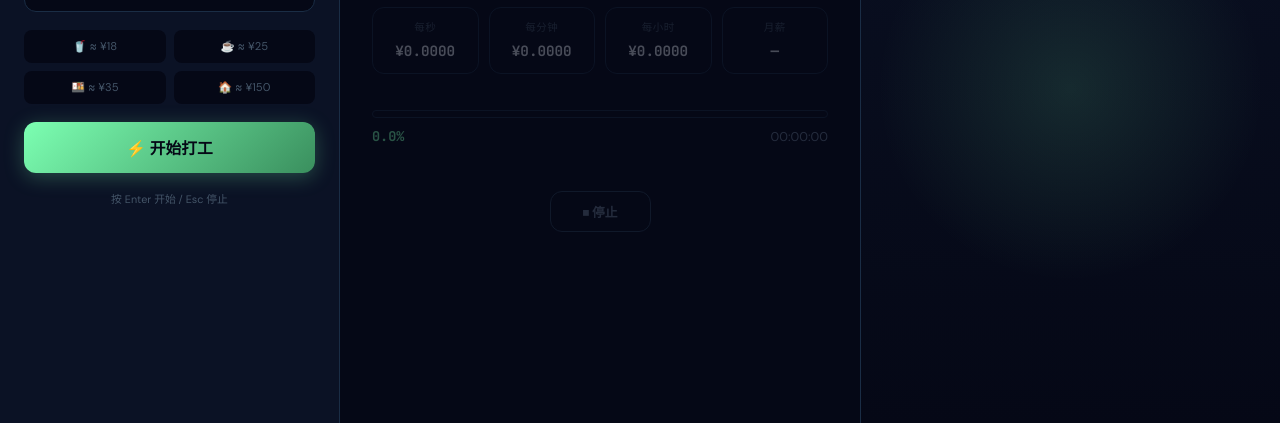
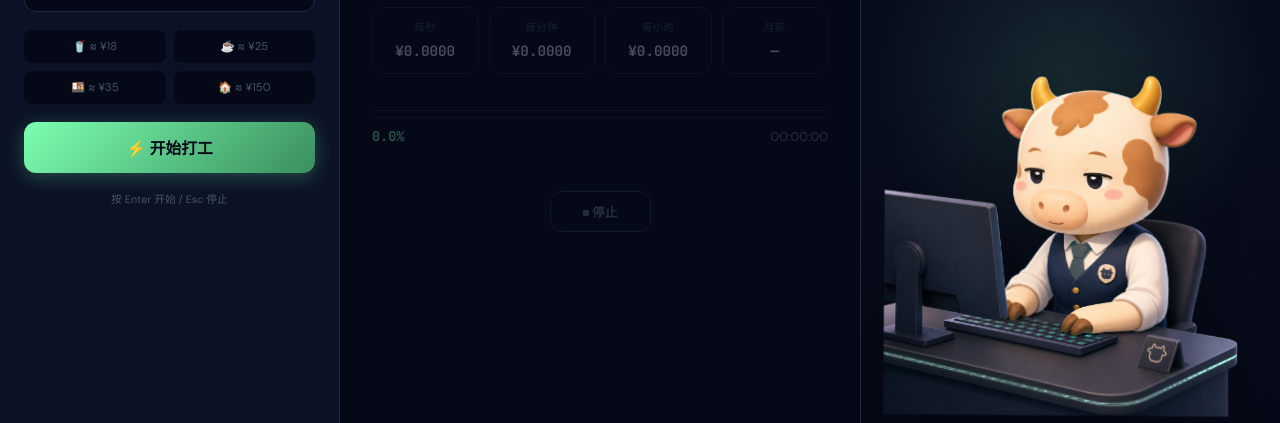
Before and after one commit to LuoDaa/Second_Salary_Calculation, a website: page web/index.html in a window 1280 px wide. Shown: the part 377-800 px from the top of the page. Drawn offline with Linux system fonts and the light colour scheme.

Commit message:
Ensure work cow fallback is always visible

```diff
--- a/web/index.html
+++ b/web/index.html
@@ -128,6 +128,7 @@
       <span class="live-dot">● 直播中</span>
     </div>
     <div id="cowTheater" class="cow-theater">
+      <img class="cow-static-fallback" src="/assets/spine/work-cow/work-cow-fallback-v2.png" alt="打工牛坐在电脑前办公">
       <!-- PixiJS canvas 挂载点 -->
     </div>
   </section>
--- a/web/src/cow-spine.js
+++ b/web/src/cow-spine.js
@@ -39,6 +39,7 @@ export class WorkCow {
     try {
       await this._loadSpine();
       this.isSpineReady = true;
+      this._setDomFallbackVisible(false);
       console.log("[cow] Spine loaded successfully");
       return;
     } catch (e) {
@@ -47,7 +48,13 @@ export class WorkCow {
 
     await this._loadFallback();
     this.isSpineReady = false;
+    this._setDomFallbackVisible(true);
     console.log("[cow] PNG fallback loaded");
+  }
+
+  _setDomFallbackVisible(visible) {
+    const el = document.querySelector(".cow-static-fallback");
+    if (el) el.hidden = !visible;
   }
 
   async _loadSpine() {
--- a/web/styles/layout.css
+++ b/web/styles/layout.css
@@ -117,8 +117,30 @@
     radial-gradient(circle at 50% 55%, rgba(124, 255, 178, .12), transparent 42%),
     linear-gradient(180deg, #0B1225, #050816);
 }
+.cow-static-fallback {
+  position: absolute;
+  left: 50%;
+  bottom: 0;
+  z-index: 3;
+  width: min(88%, 760px);
+  max-height: 92%;
+  object-fit: contain;
+  object-position: center bottom;
+  transform: translateX(-50%);
+  filter: drop-shadow(0 28px 46px rgba(0,0,0,.36));
+  animation: cowStaticIdle 3.2s ease-in-out infinite;
+  pointer-events: none;
+  user-select: none;
+}
 .cow-theater canvas {
+  position: relative;
+  z-index: 2;
   width: 100%; height: 100%; display: block;
+  pointer-events: none;
+}
+@keyframes cowStaticIdle {
+  0%, 100% { transform: translateX(-50%) translateY(0) rotate(-.35deg) scale(1); }
+  50% { transform: translateX(-50%) translateY(-10px) rotate(.45deg) scale(1.012); }
 }
 
 /* ── 响应式 ── */
```
